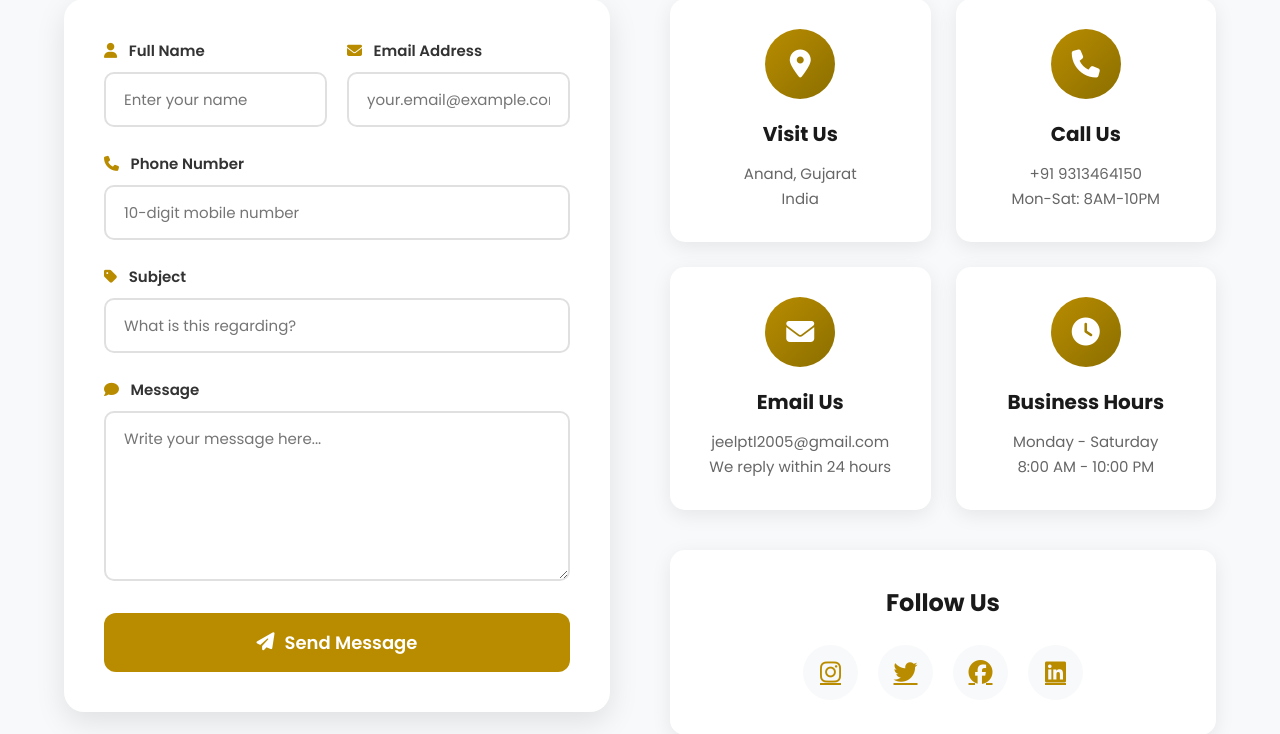
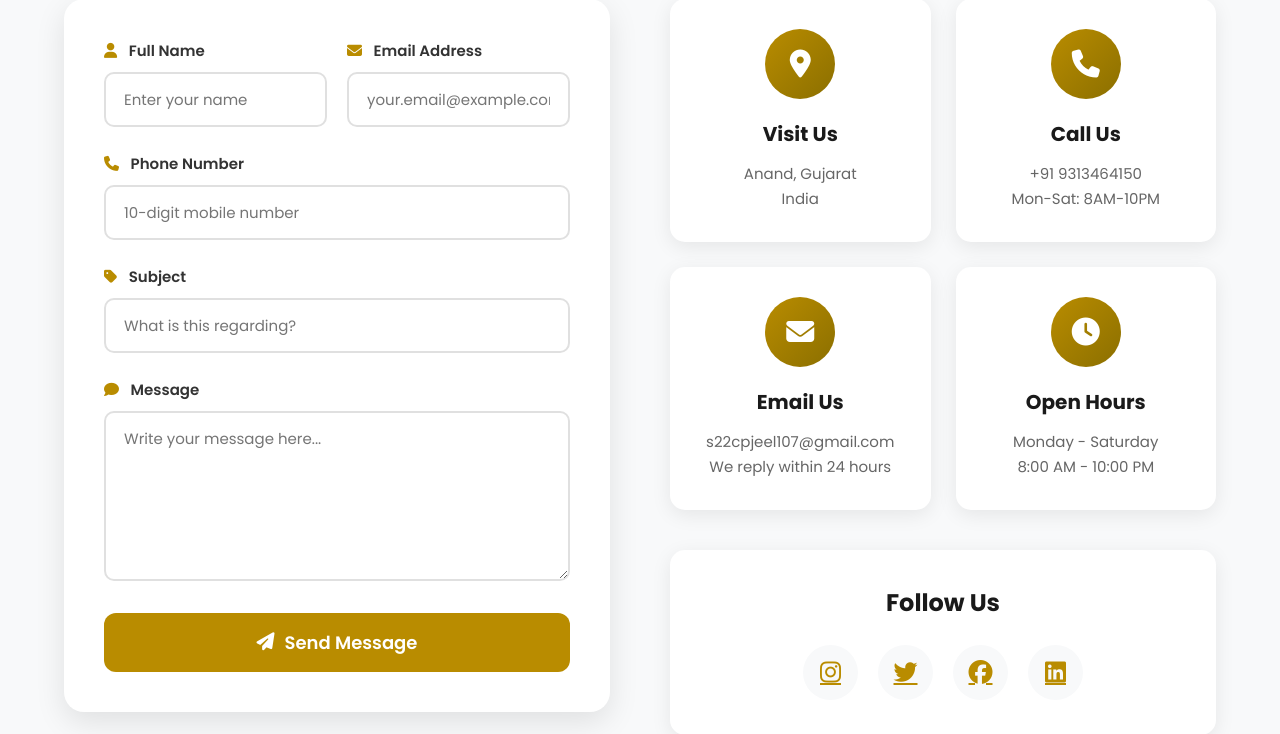
Before and after one commit to jeelptl2005/urbanbrewcafe, a Flask app: page /contact in a window 1280 px wide. Shown: the part 680-1414 px from the top of the page. Run offline with Flask 3, Linux system fonts and the light colour scheme.

Commit message:
Update contact.html

```diff
--- a/templates/contact.html
+++ b/templates/contact.html
@@ -189,14 +189,14 @@
                                 <i class="fa fa-envelope"></i>
                             </div>
                             <h3>Email Us</h3>
-                            <p>jeelptl2005@gmail.com<br>We reply within 24 hours</p>
+                            <p>s22cpjeel107@gmail.com<br>We reply within 24 hours</p>
                         </div>
 
                         <div class="info-card">
                             <div class="icon-box">
                                 <i class="fa fa-clock"></i>
                             </div>
-                            <h3>Business Hours</h3>
+                            <h3>Open Hours</h3>
                             <p>Monday - Saturday<br>8:00 AM - 10:00 PM</p>
                         </div>
                     </div>
```
